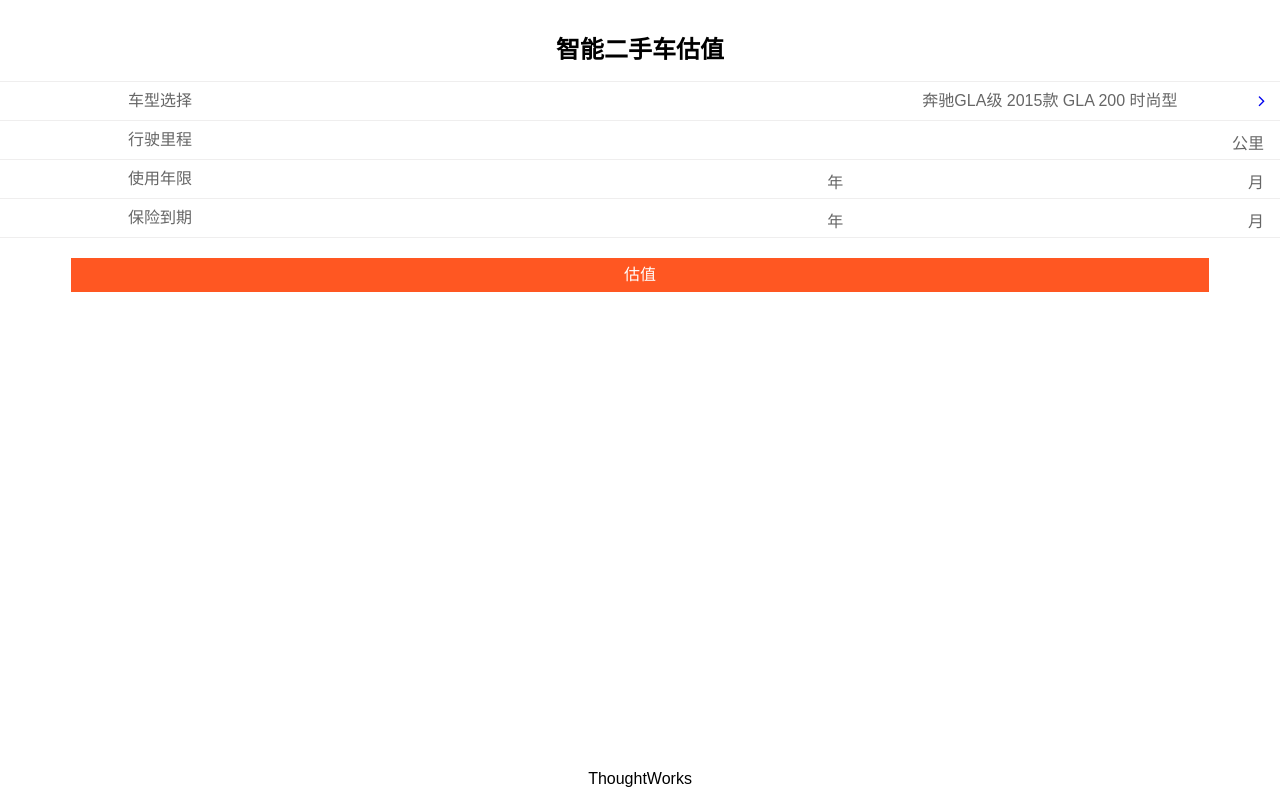
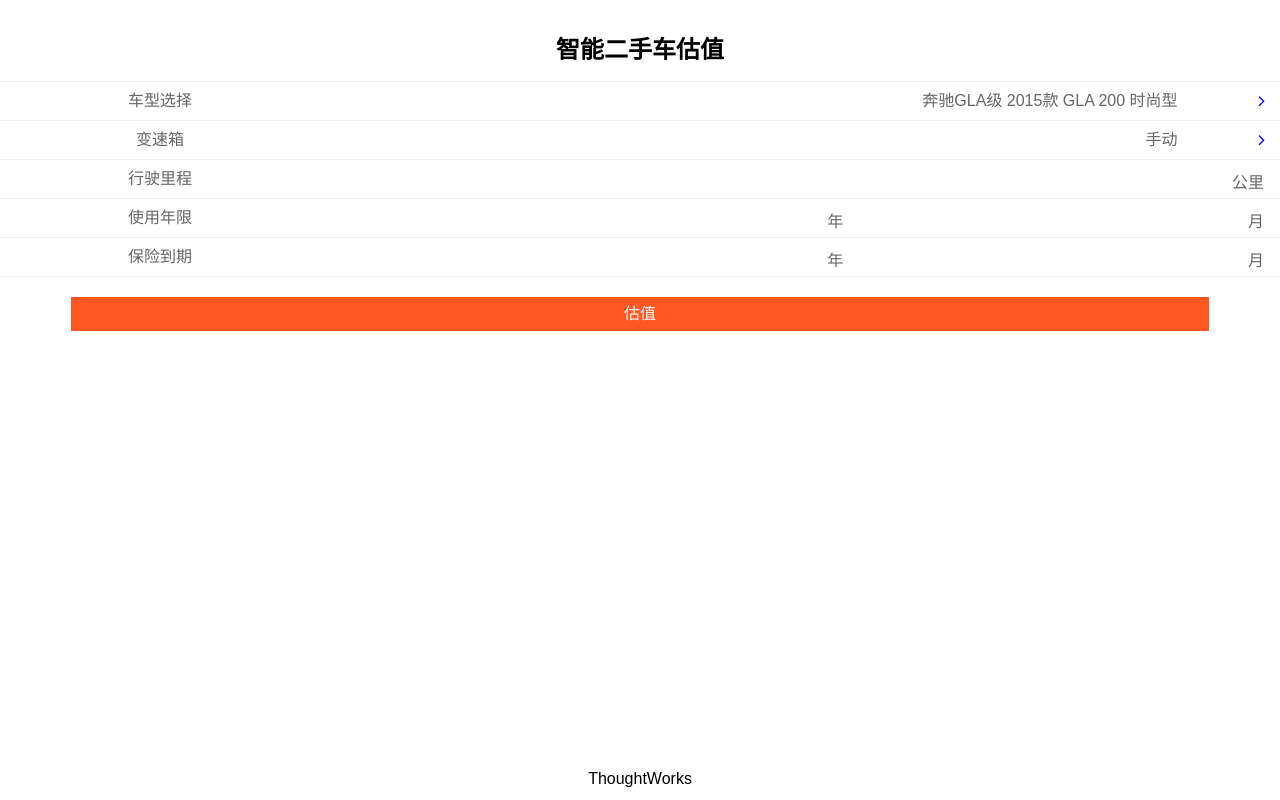
Before and after one commit to Thoughtworks-Wuhan/DaimlerHack-H5, a React (Create React App) app: page / in a window 1280 px wide. Built offline with nearby package versions, Linux system fonts and the light colour scheme.

Commit message:
add gearType

```diff
--- a/src/App.js
+++ b/src/App.js
@@ -1,6 +1,7 @@
 import React, { Component } from "react";
 import Home from "./containers/Home";
 import CarChoose from "./containers/CarChoose";
+import GearChoose from "./containers/GearChoose";
 
 import { BrowserRouter as Router, Route } from "react-router-dom";
 
@@ -14,6 +15,7 @@ class App extends Component {
         <div>
           <Route exact path="/" component={Home} />
           <Route exact path="/car-choose" component={CarChoose} />
+          <Route exact path="/gear-choose" component={GearChoose} />
           <footer>ThoughtWorks</footer>
         </div>
       </Router>
--- a/src/actions/index.js
+++ b/src/actions/index.js
@@ -1,6 +1,13 @@
 export const addCarType = value => {
   return {
     type: 'ADD_CAR_TYPE',
+    value
+  }
+}
+
+export const setGearType = value => {
+  return {
+    type: 'SET_GEAR_TYPE',
     value
   }
 }
--- /dev/null
+++ b/src/containers/GearChoose/index.js
@@ -0,0 +1,22 @@
+import { connect } from "react-redux";
+
+import { setGearType } from "../../actions";
+import Choose from "../../components/Choose";
+
+const mapStateToProps = state => {
+  return {
+    selectedOption: state.gearType,
+    options: ['手动','自动'],
+    title: '请选择变速箱类型：'
+  };
+};
+
+const mapDispatchToProps = dispatch => {
+  return {
+    select: gearType => {
+      dispatch(setGearType(gearType));
+    }
+  };
+};
+
+export default connect(mapStateToProps, mapDispatchToProps)(Choose);
--- a/src/containers/Home/index.js
+++ b/src/containers/Home/index.js
@@ -19,6 +19,7 @@ import "font-awesome/css/font-awesome.css";
 const mapStateToProps = state => {
   return {
     carType: state.carType,
+    gearType: state.gearType,
     year: state.year,
     month: state.month,
     insuranceYear: state.insuranceYear,
@@ -145,6 +146,21 @@ class Home extends Component {
           </Row>
           <Row className="hack-row hack-input-row">
             <Col xs={3}>
+              <label htmlFor="">变速箱</label>
+            </Col>
+            <Col xs={9}>
+              <Link to="/gear-choose">
+                <div className="hack-select-button">
+                  <span className="car-type">
+                    {this.props.gearType}
+                  </span>
+                  <i className="fa fa-angle-right" aria-hidden="true" />
+                </div>
+              </Link>
+            </Col>
+          </Row>
+          <Row className="hack-row hack-input-row">
+            <Col xs={3}>
               <label htmlFor="">行驶里程</label>
             </Col>
             <Col xs={9}>
--- a/src/reducers/index.js
+++ b/src/reducers/index.js
@@ -1,5 +1,6 @@
 const defaultState = {
   carType: "奔驰GLA级 2015款 GLA 200 时尚型",
+  gearType: "手动",
   cars: [
     { title: "奔驰GLA级 2015款 GLA 200 时尚型" },
     { title: "马自达CX-5 2015款 2.0L 手动两驱舒适型" },
@@ -20,6 +21,11 @@ const hack = (state = defaultState, action) => {
       return {
         ...state,
         carType: action.value
+      };
+    case "SET_GEAR_TYPE":
+      return {
+        ...state,
+        gearType: action.value
       };
     case "SET_YEAR":
       return {
```
Also changed, not shown: docker-compose.yml (line endings or trailing spaces).
